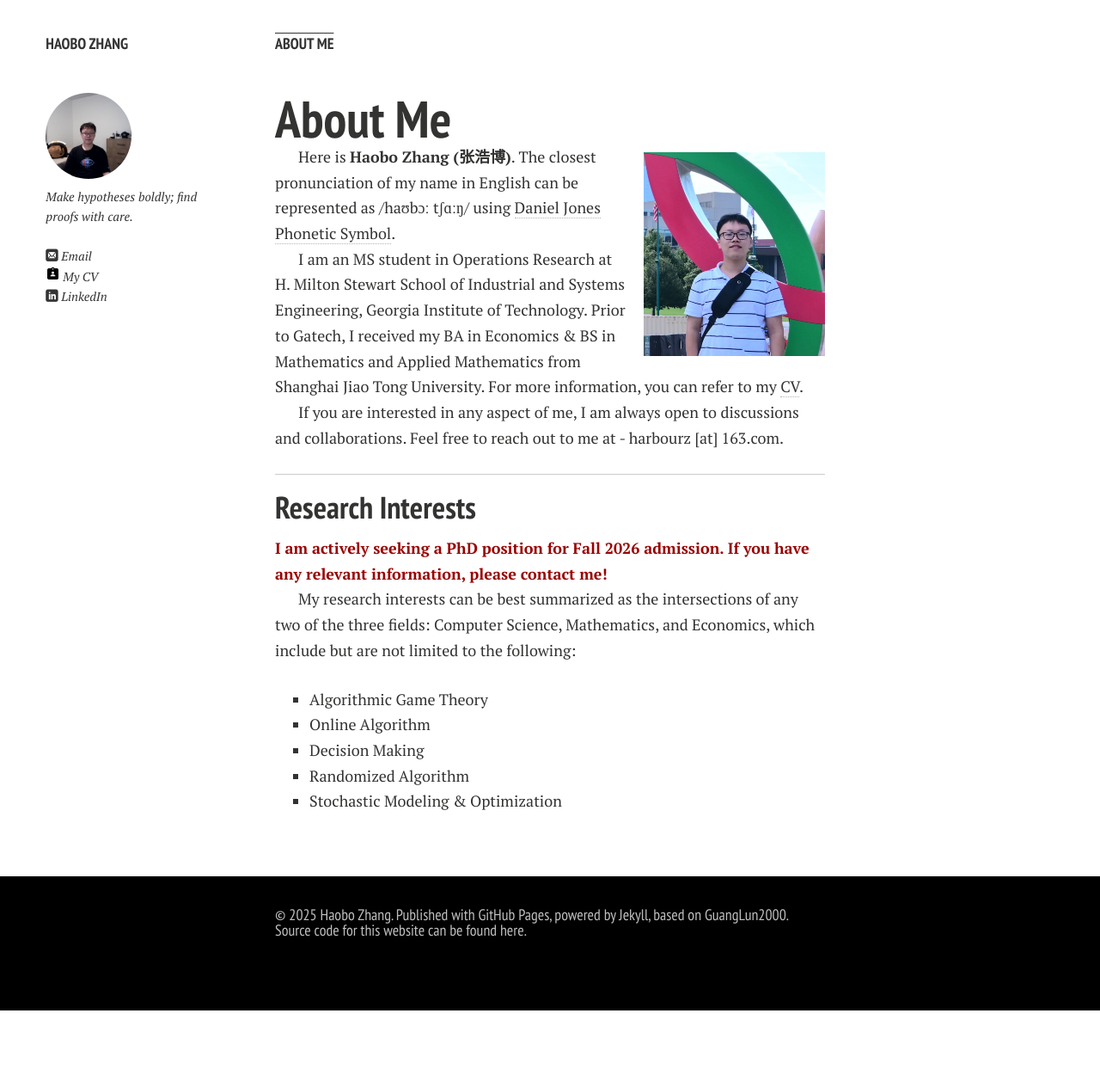
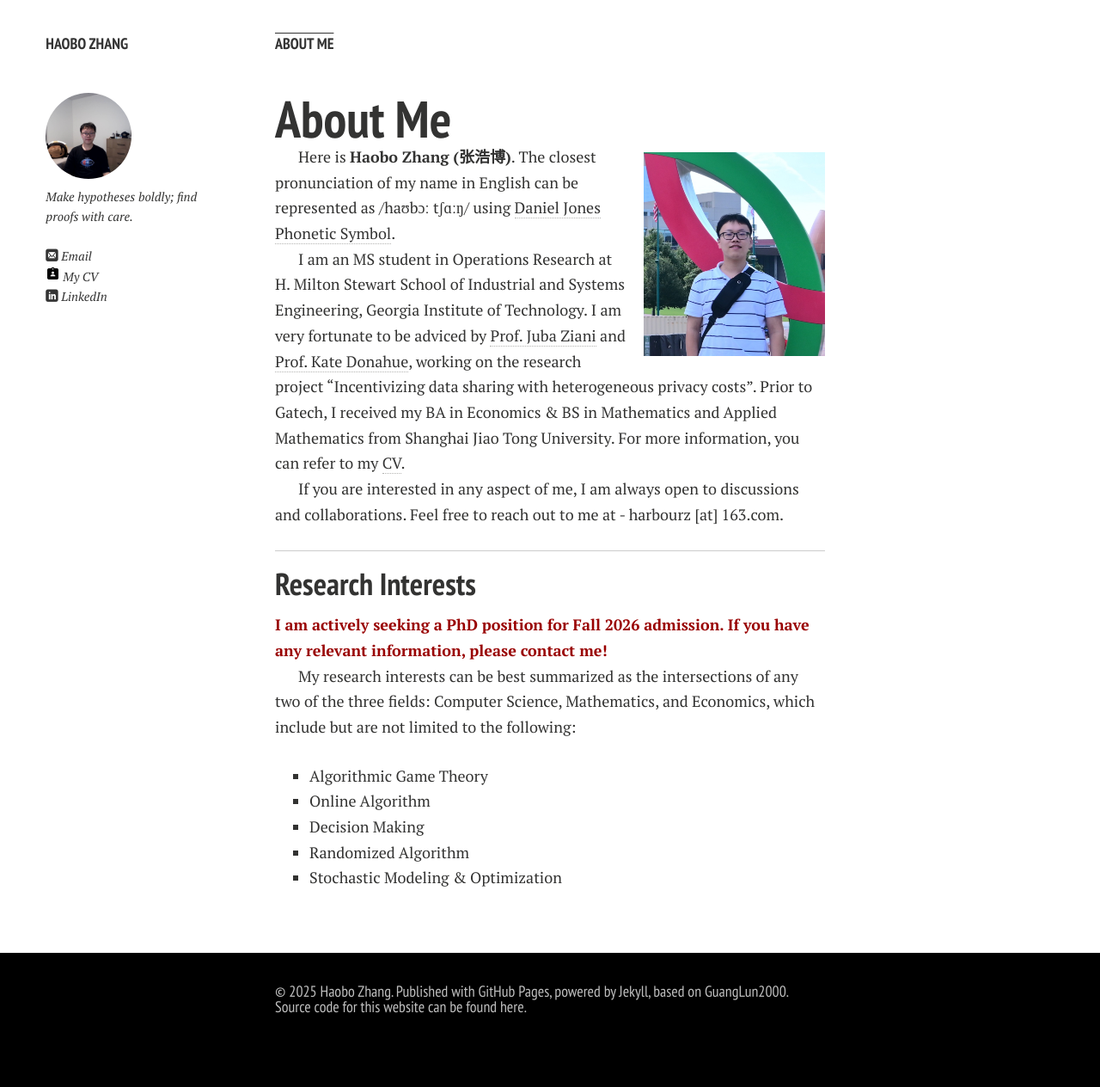
Before and after one commit to harbourz/harbourz.github.io, a Jekyll site: the page built from index.md, in a window 1280 px wide. Shown: the whole page at 86% size. Built offline with Jekyll 4.4.1, drawn with Linux system fonts in a browser that asks for light colours; nearby versions of some CDN libraries; comment, search, counter and statistics services are not loaded; a style sheet for code colours, icons or effects is not loaded; our own code applies the rules of GitHub Pages for plain Markdown files; before the commit the page ends 1175 px from its top, so only the background shows below that.

Commit message:
new aboutme

```diff
--- a/index.md
+++ b/index.md
@@ -8,7 +8,7 @@ layout: page
 
 Here is **Haobo Zhang (张浩博)**. The closest pronunciation of my name in English can be represented as /haʊbɔː tʃɑːŋ/ using [Daniel Jones Phonetic Symbol](https://dictionary.cambridge.org/help/phonetics.html).<br>
 
-I am an MS student in Operations Research at H. Milton Stewart School of Industrial and Systems Engineering, Georgia Institute of Technology. Prior to Gatech, I received my BA in Economics & BS in Mathematics and Applied Mathematics from Shanghai Jiao Tong University. For more information, you can refer to my [CV](https://harbourz.github.io/file/CV_HaoboZHANG.pdf).
+I am an MS student in Operations Research at H. Milton Stewart School of Industrial and Systems Engineering, Georgia Institute of Technology. I am very fortunate to be adviced by [Prof. Juba Ziani](https://sites.gatech.edu/juba-ziani/) and [Prof. Kate Donahue](https://www.katedonahue.me/), working on the research project "Incentivizing data sharing with heterogeneous privacy costs". Prior to Gatech, I received my BA in Economics & BS in Mathematics and Applied Mathematics from Shanghai Jiao Tong University. For more information, you can refer to my [CV](https://harbourz.github.io/file/CV_HaoboZHANG.pdf).
 
 If you are interested in any aspect of me, I am always open to discussions and collaborations. Feel free to reach out to me at - harbourz [at] 163.com.
 
```
